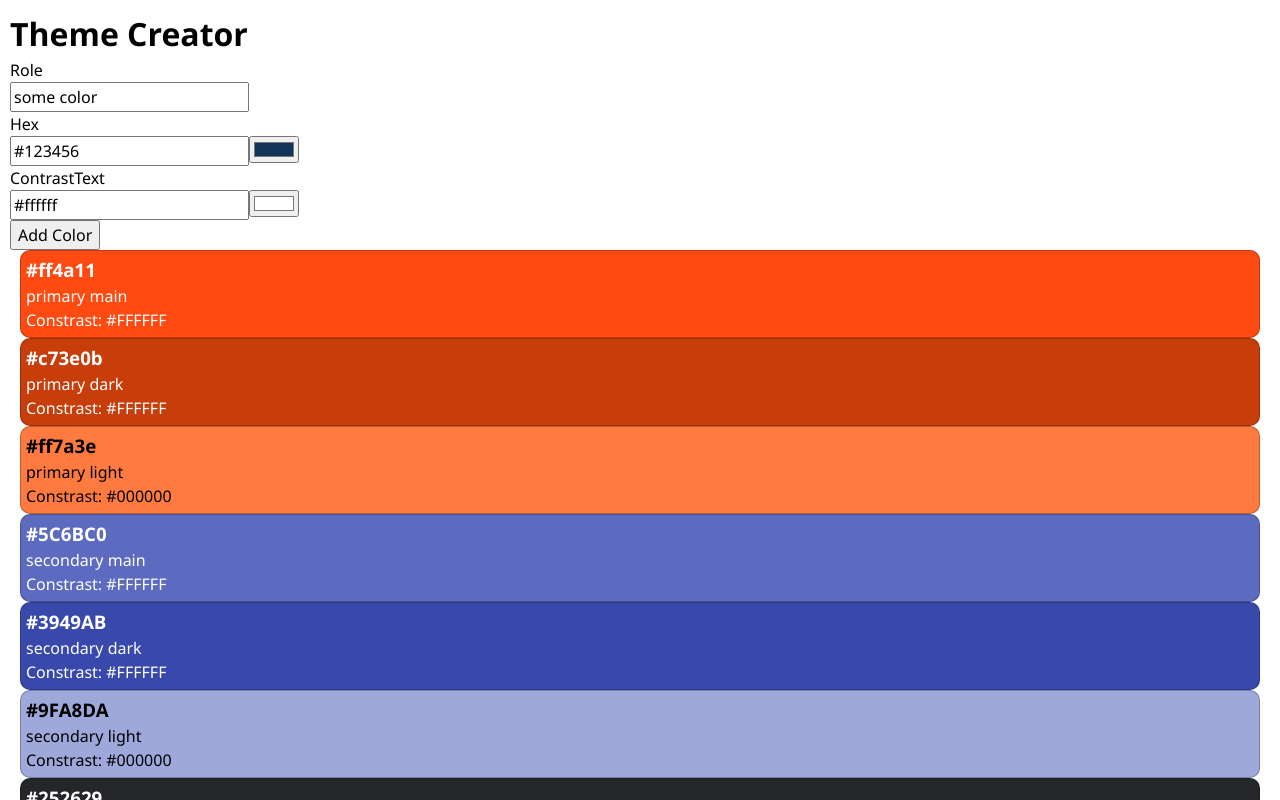
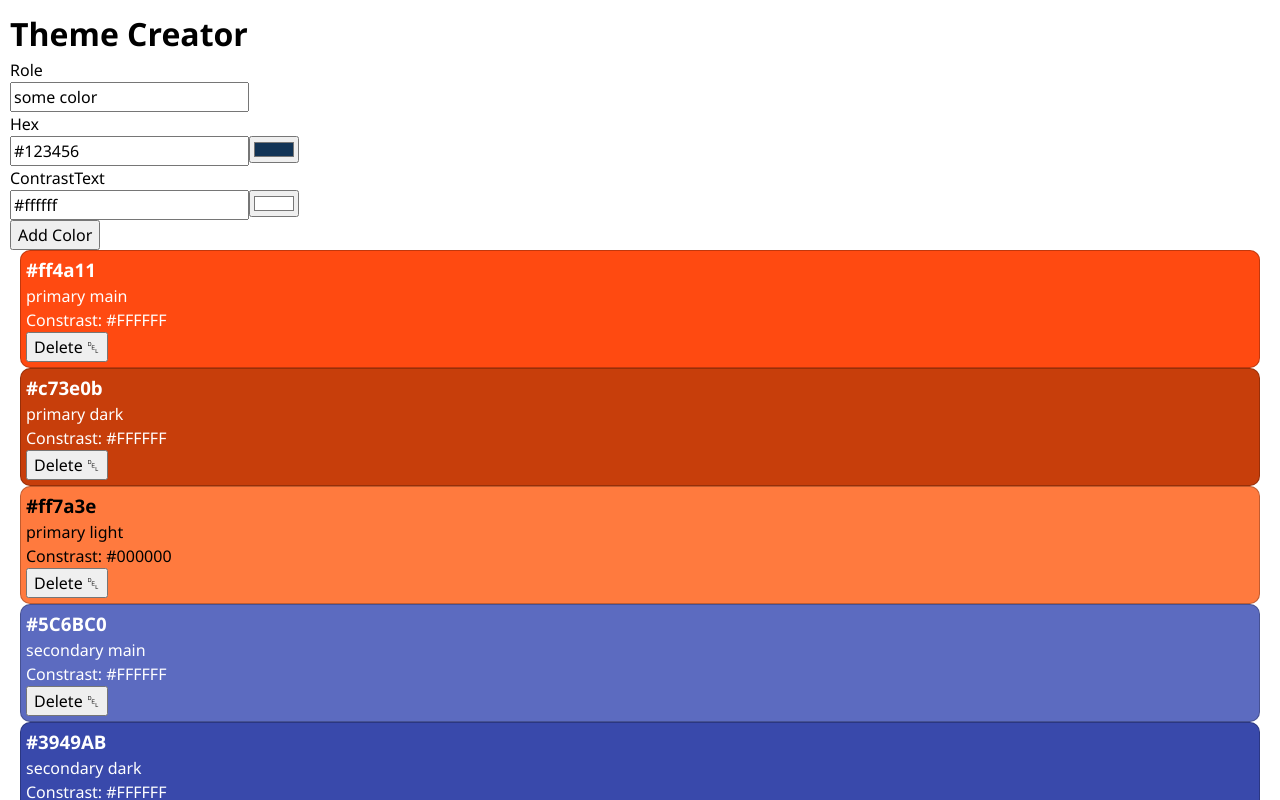
Before and after one commit to erfankarimi1/recap-project-4, a React (Vite) app: page / in a window 1280 px wide. Shown: the top 800 px of the page. Built offline with nearby package versions, Linux system fonts and the light colour scheme.

Commit message:
Issue 3rd solved

```diff
--- a/src/App.jsx
+++ b/src/App.jsx
@@ -12,14 +12,23 @@
       const newColor = {id : nanoid(), ...data};
       setColors([newColor, ...colors])
     }
+    function handleDeleteColor(id){
+      setColors(colors.filter((color) => color.id !== id));
+    }
 
 
   return (
     <main>
       <h1>Theme Creator</h1>
+
       <ColorForm  onSubmitColor={handleAddColor} />
+      {colors.length === 0 && <p>No Colors ledt. Add a new one </p>}
       {colors.map((color) => (
-        <Color key= {color.id} color={color} />
+        <Color
+        key= {color.id}
+        color={color}
+        onDeleteColor={handleDeleteColor}
+        />
         ))}
 
     </main>
--- a/src/Components/Color/Color.jsx
+++ b/src/Components/Color/Color.jsx
@@ -1,13 +1,27 @@
+import { useState } from "react";
 import "./Color.css";
 
- export default function Color({color}) {
-   return (<>
+ export default function Color({color , onDeleteColor}) {
+  const [isConfirming, setIsConfirming] = useState(false);
+
+   return (
     <article className="color-card" style={{backgroundColor: color.hex, color: color.contrastText}}>
 
     <h3>{color.hex}</h3>
     <p>{color.role}</p>
     <p>Constrast: {color.contrastText}</p>
+    {isConfirming ? (
+      <>
+        <p className="color-card-highlight">Are sure about deleting this Color 🤔?</p>
+        <button type="button" onClick={() => setIsConfirming(false)}>
+          Cancle 😰
+        </button>
+        <button type="button" onClick={() => onDeleteColor(color.id)}>Yes ␡ Delete </button>
+      </>
+    ) : (
 
+        <button type="button" onClick={() => setIsConfirming(true)}>Delete ␡</button>
+    )}
     </article>
-   </>);
+   );
  }
```
